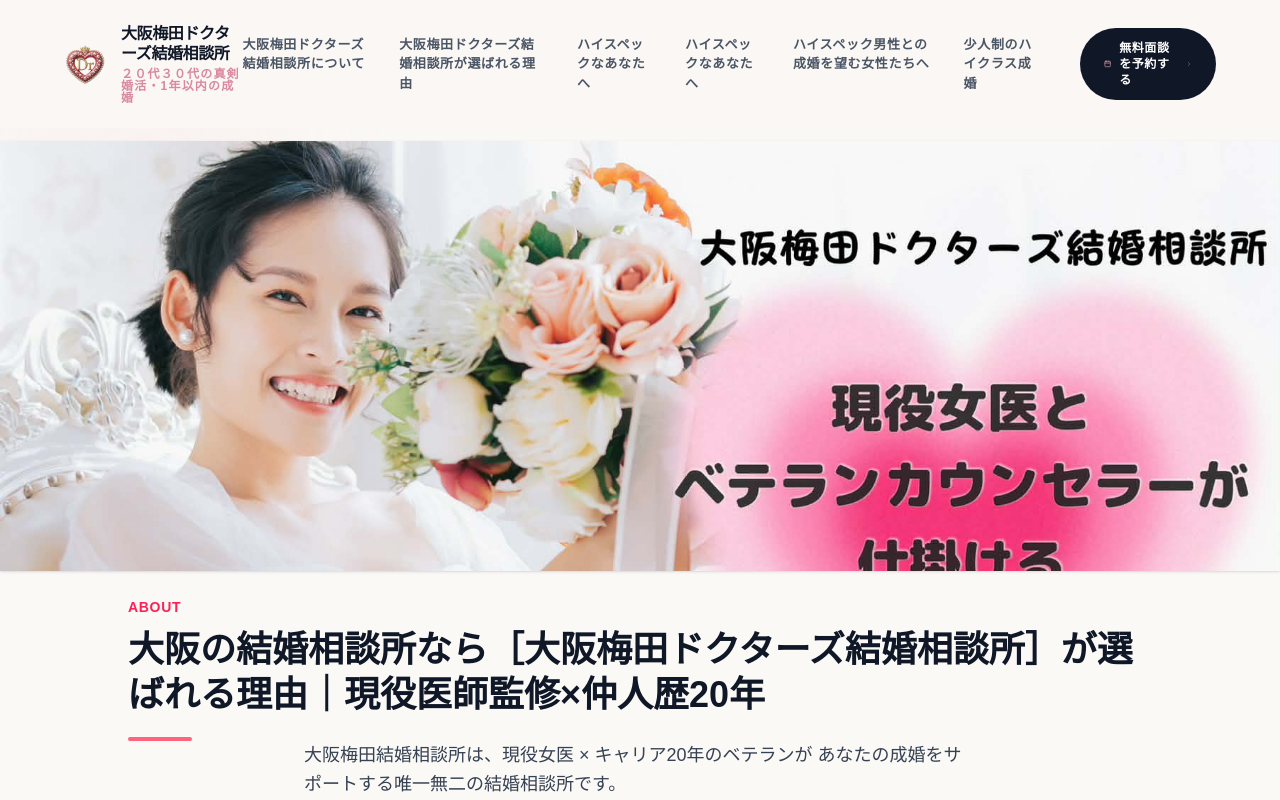
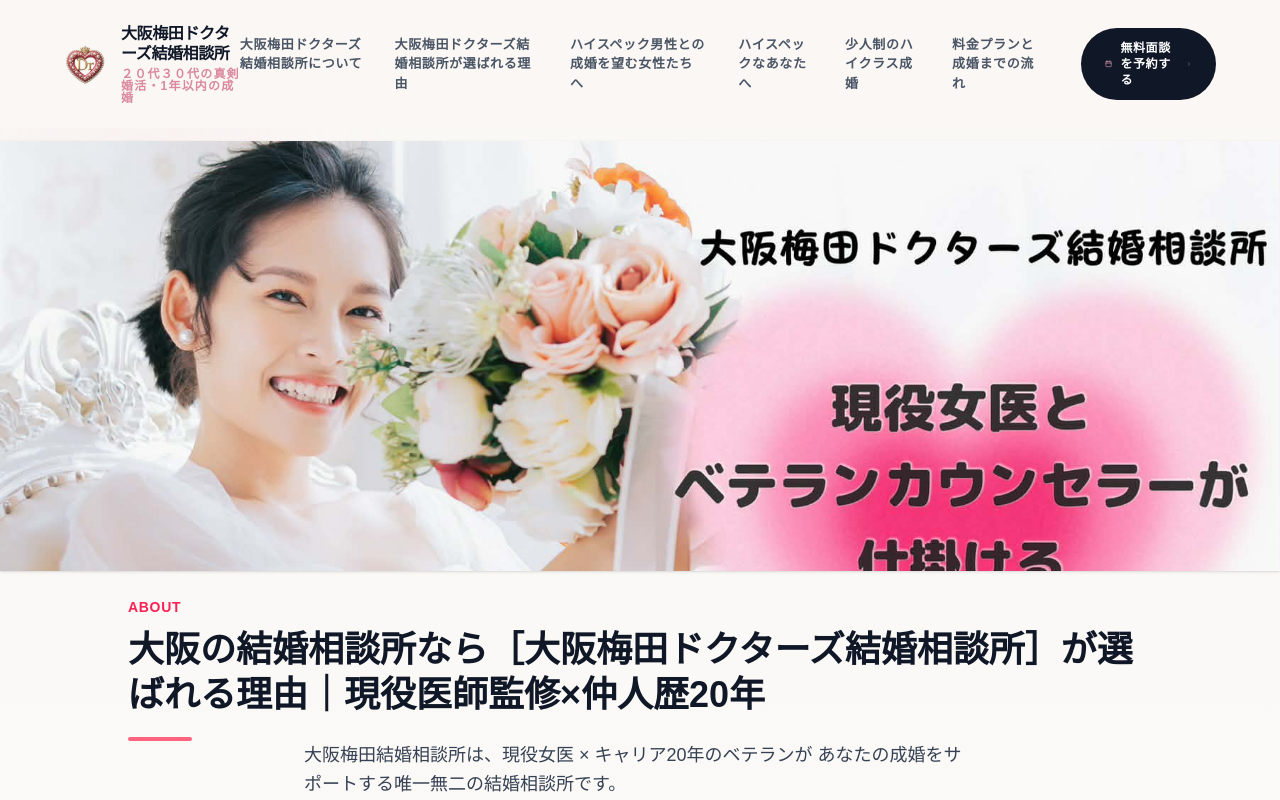
Before and after one commit to shougapan/Toa-Website, a Next.js app: page / in a window 1280 px wide. Shown: the top 800 px of the page. Built offline with nearby package versions, Linux system fonts and the light colour scheme.

Commit message:
navbar changes 2

```diff
--- a/components/Navbar.tsx
+++ b/components/Navbar.tsx
@@ -30,9 +30,9 @@
   const navLinks = [
     { name: '大阪梅田ドクターズ結婚相談所について', href: '/' },
     { name: '大阪梅田ドクターズ結婚相談所が選ばれる理由', href: '/why-us' },
+    { name: 'ハイスペック男性との成婚を望む女性たちへ', href: '/advantages' },
     { name: 'ハイスペックなあなたへ', href: '/elite-matchmaking' },
-    { name: 'ハイスペックなあなたへ', href: '/high-spec' },
-    { name: 'ハイスペック男性との成婚を望む女性たちへ', href: '/advantages' },
+    // { name: 'ハイスペックなあなたへ', href: '/high-spec' },
     { name: '少人制のハイクラス成婚', href: '/executive' },
     { name: '料金プランと成婚までの流れ', href: '/plan' },
     { name: '男性のための戦略', href: '/mens-strategy' },
```
